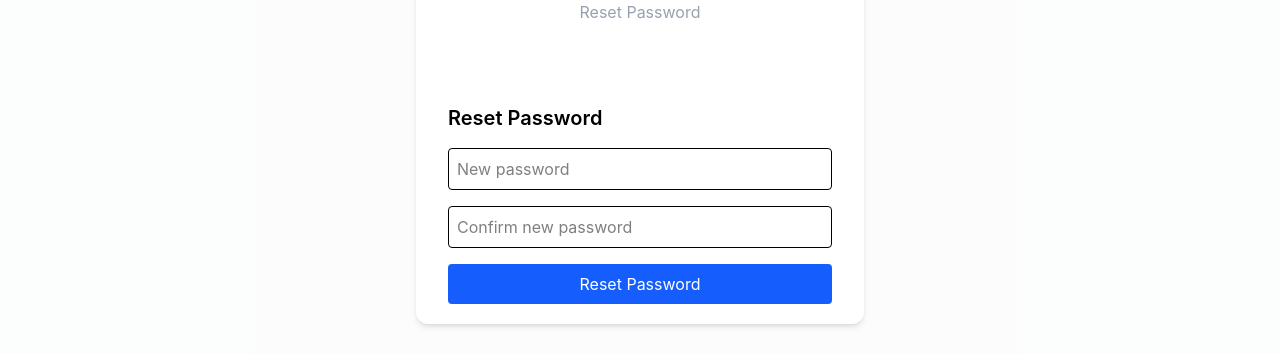
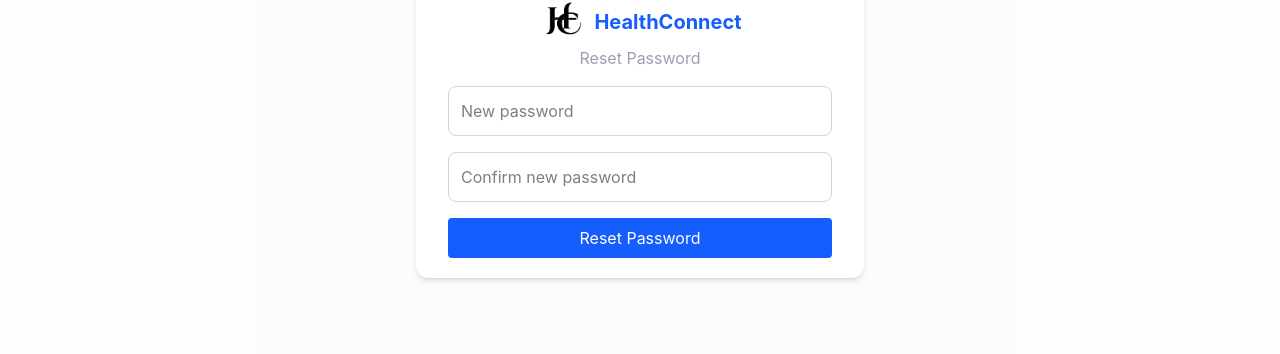
Before and after one commit to tanusolanki-25/HealthConnect, a React (Vite) app in the folder frontend/: page /reset-password/1 in a window 1280 px wide. Shown: the part 352-706 px from the top of the page. Built offline with nearby package versions, Linux system fonts and the light colour scheme; no server answers.

Commit message:
new changes

```diff
--- a/frontend/src/auth/ResetPassword.jsx
+++ b/frontend/src/auth/ResetPassword.jsx
@@ -36,22 +36,25 @@ function ResetPassword() {
         </div>
 
         <h2 className="text-gray-400 text-center">Reset Password</h2>
-    <form onSubmit={handleSubmit} className="max-w-sm mx-auto mt-20 space-y-4">
-      <h2 className="text-xl font-semibold">Reset Password</h2>
+    <form onSubmit={handleSubmit} className="max-w-sm mx-auto mt-4 space-y-4">
+       <div className="flex items-center mb-4 rounded-lg border border-gray-300 px-3 py-3 focus-within:border-blue-600">
       <input
         type="password"
         placeholder="New password"
         value={newPassword}
         onChange={(e) => setNewPassword(e.target.value)}
-        className="w-full border rounded p-2"
+        className="w-full outline-none"
       />
+      </div>
+             <div className="flex items-center mb-4 rounded-lg border border-gray-300 px-3 py-3 focus-within:border-blue-600">
       <input
         type="password"
         placeholder="Confirm new password"
         value={confirmPassword}
         onChange={(e) => setConfirmPassword(e.target.value)}
-        className="w-full border rounded p-2"
+        className="w-full outline-none"
       />
+      </div>
       <button type="submit" className="w-full bg-blue-600 text-white rounded p-2">
         Reset Password
       </button>
```
